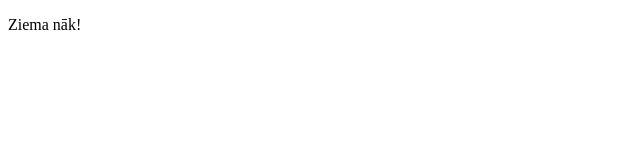
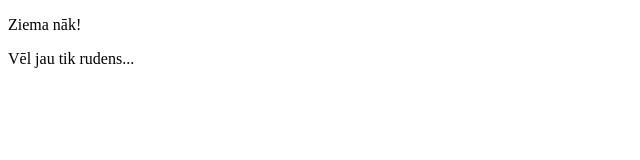
Before and after one commit to ZMGnv/dzest, a plain HTML site: page index.html in a window 1280 px wide. Shown: the whole page, without its empty margins (0-640 px from the left). Drawn offline with Linux system fonts and the light colour scheme.

Commit message:
pievienoju 8.rindu

```diff
--- a/index.html
+++ b/index.html
@@ -5,5 +5,6 @@
     </head>
     <body>
         <p>Ziema nāk!</p>
+        <p>Vēl jau tik rudens...</p>
     </body>
 </html>
```
